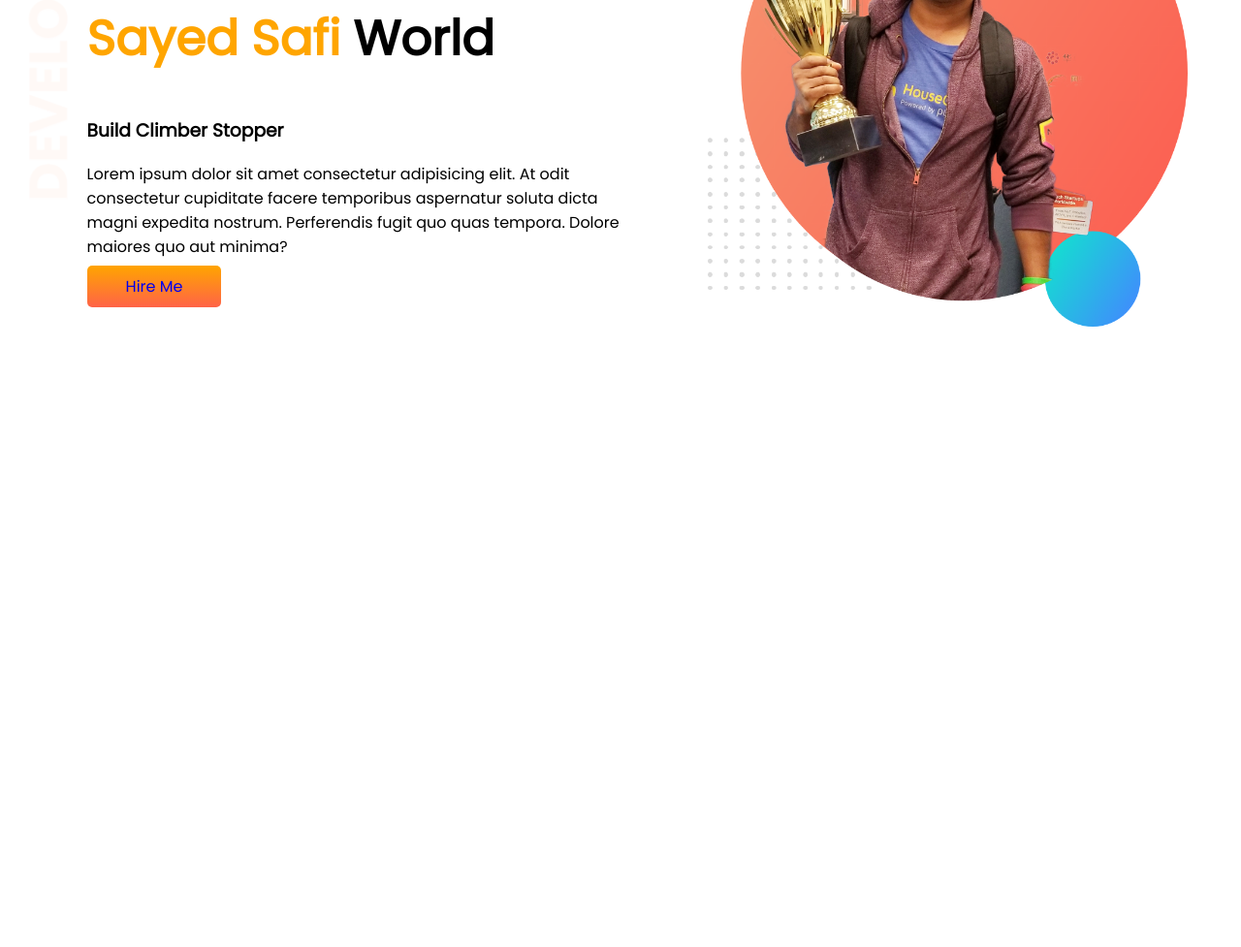
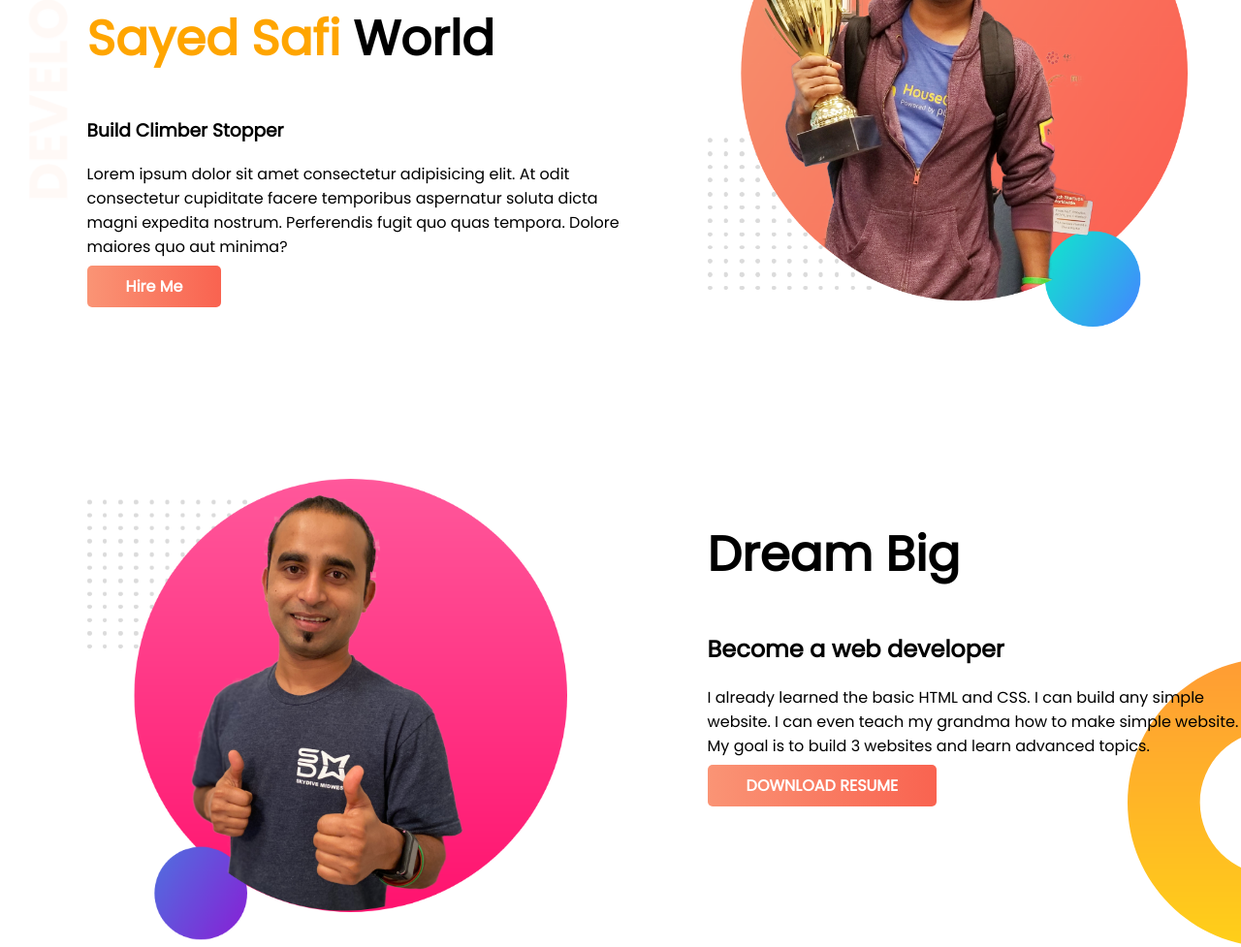
Before and after one commit to sayedsafi2000/4th-Module-Port-Web, a plain HTML site: page index.html in a window 1280 px wide. Shown: the part 155-1132 px from the top of the page at 97% size. Before the commit the page ends 800 px from the top, so only its background shows below. Drawn offline with Linux system fonts and the light colour scheme.

Commit message:
dream-added

```diff
--- a/index.html
+++ b/index.html
@@ -13,7 +13,7 @@
 </head>
 
 <body>
-    <section>
+    <section class="top-banner">
         <div class="half-width">
             <h1>Welcome to</h1>
             <h1><span class="orange">Sayed Safi</span> World</h1>
@@ -31,7 +31,21 @@
             <img src="images/jhankar.png" alt="">
         </div>
     </section>
-
+    <section class="big-dream">
+        <div class="half-width">
+            <img src="images/jhankar2.png" alt="">
+        </div>
+        <div class="half-width">
+            <h1>Dream Big</h1>
+            <h2>Become a web developer</h2>
+            <p>
+                I already learned the basic HTML and CSS. I can build any simple website. I can even teach my grandma
+                how
+                to make simple website. My goal is to build 3 websites and learn advanced topics.
+            </p>
+            <a target="_blank" href="" class="link-button">DOWNLOAD RESUME</a>
+        </div>
+    </section>
 
 </body>
 
--- a/style.css
+++ b/style.css
@@ -12,10 +12,12 @@ h1 {
     color: orange;
 }
 
-section {
+.top-banner {
     background-image: url(images/top-banner.png);
     background-repeat: no-repeat;
     display: flex;
+    margin-bottom: 150px;
+
 }
 
 .half-width {
@@ -29,7 +31,17 @@ section {
 
 .link-button {
     text-decoration: none;
-    background-image: linear-gradient(orange, tomato);
+    background-image: linear-gradient(to left, #F96350, #FA9475);
     padding: 10px 40px;
     border-radius: 5px;
+    font-weight: 700;
+    color: #fff;
 }
+
+.big-dream {
+    background-image: url(images/dream-bg.png);
+    background-repeat: no-repeat;
+    display: flex;
+    background-position: right bottom;
+
+}
```
